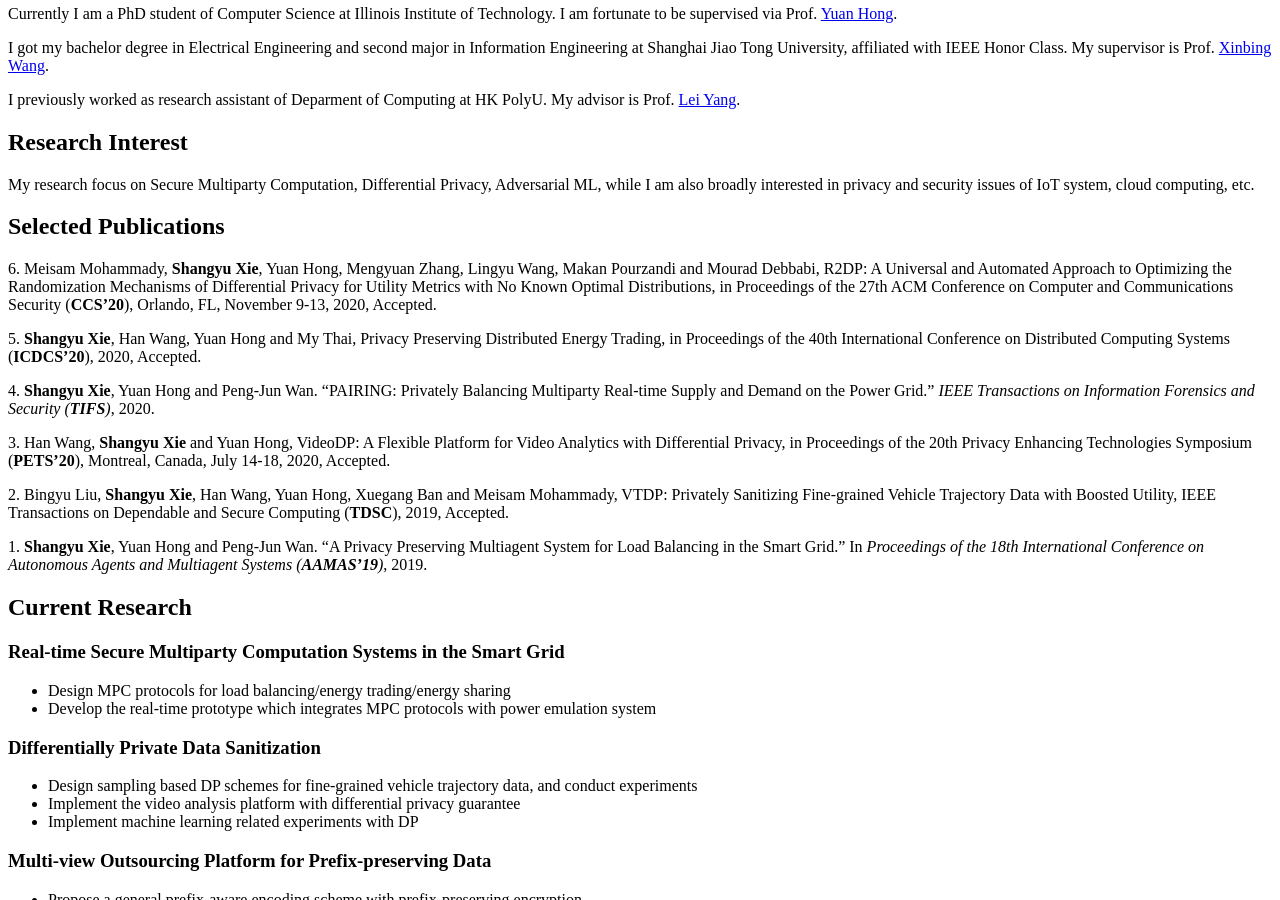
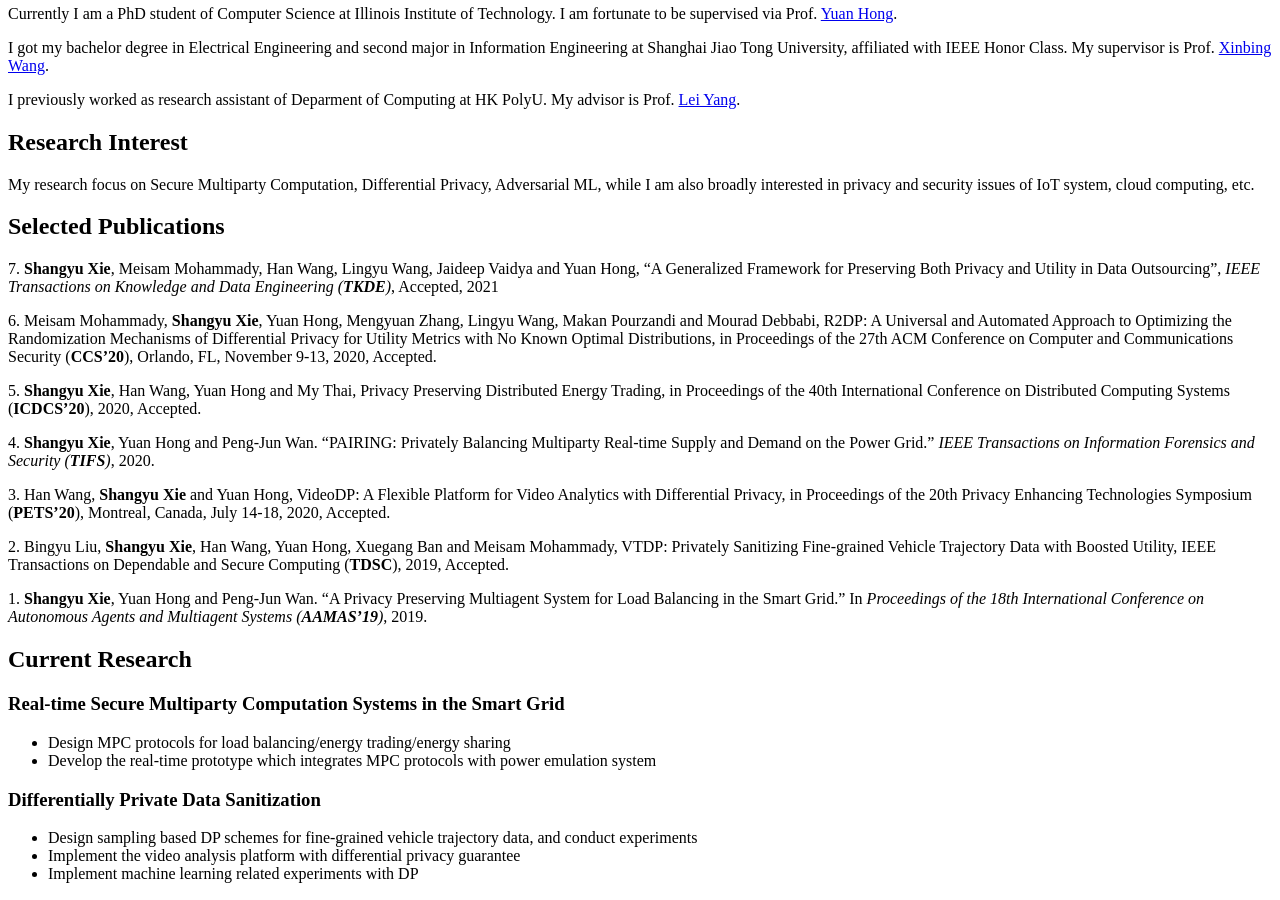
Before and after one commit to songwellxie/songwellxie.github.io, a Jekyll site: the page built from index.md, in a window 1280 px wide and 900 px high, scrolled down 490 px. Built offline with Jekyll 4.4.1, drawn with Linux system fonts in a browser that asks for light colours; our own code applies the rules of GitHub Pages for plain Markdown files.

Commit message:
Update index.md

```diff
--- a/index.md
+++ b/index.md
@@ -17,7 +17,9 @@ My research focus on Secure Multiparty Computation, Differential Privacy, Advers
 
 ## Selected Publications
 
-6\. Meisam Mohammady, **Shangyu Xie**, Yuan Hong, Mengyuan Zhang, Lingyu Wang, Makan Pourzandi and Mourad Debbabi, R2DP: A Universal and Automated Approach to Optimizing the Randomization Mechanisms of Differential Privacy for Utility Metrics with No Known Optimal Distributions, in Proceedings of the 27th ACM Conference on Computer and Communications Security (**CCS'20**), Orlando, FL, November 9-13, 2020, Accepted.
+7\. **Shangyu Xie**, Meisam Mohammady, Han Wang, Lingyu Wang, Jaideep Vaidya and Yuan Hong, "A Generalized Framework for Preserving Both Privacy and Utility in Data Outsourcing", *IEEE Transactions on Knowledge and Data Engineering (**TKDE**)*, Accepted, 2021
+
+6\. Meisam Mohammady, **Shangyu Xie**, Yuan Hong, Mengyuan Zhang, Lingyu Wang, Makan Pourzandi and Mourad Debbabi, R2DP: A Universal and Automated Approach to       Optimizing the Randomization Mechanisms of Differential Privacy for Utility Metrics with No Known Optimal Distributions, in Proceedings of the 27th ACM           Conference on Computer and Communications Security (**CCS'20**), Orlando, FL, November 9-13, 2020, Accepted.
 
 5\.  **Shangyu Xie**, Han Wang, Yuan Hong and My Thai, Privacy Preserving Distributed Energy Trading, in Proceedings of the 40th International Conference on Distributed Computing Systems (**ICDCS'20**), 2020, Accepted.
 
```
